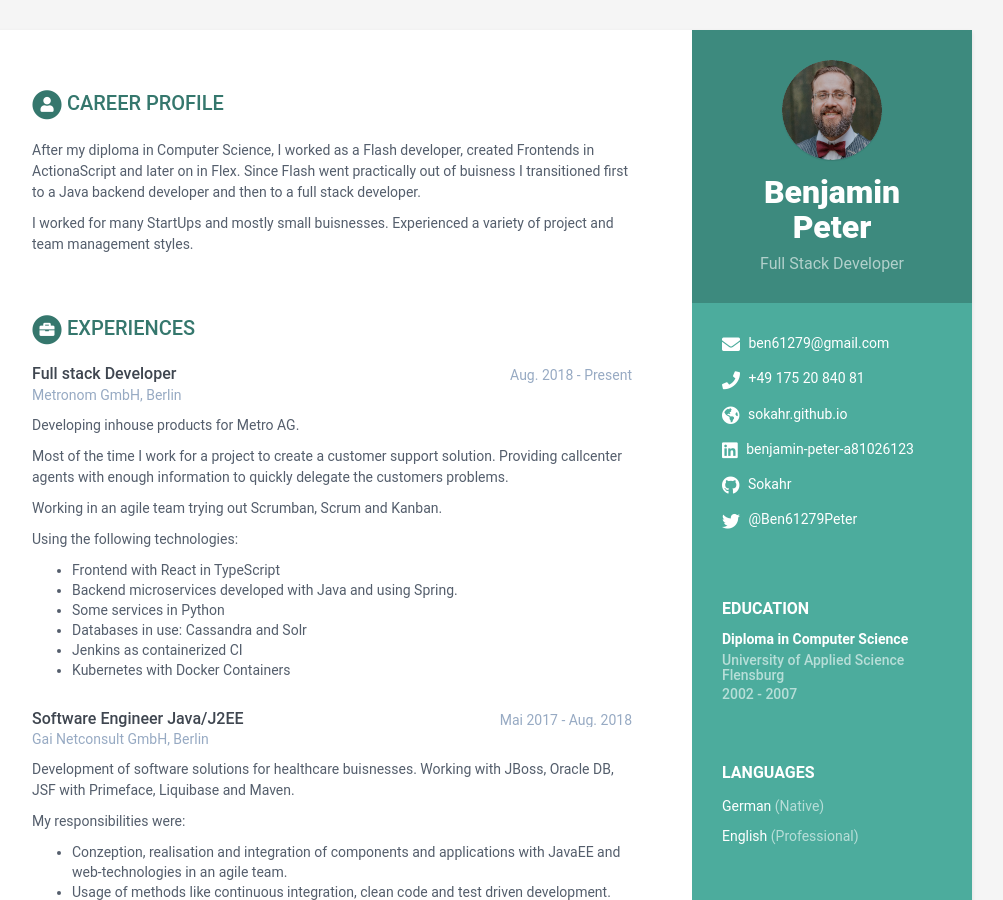
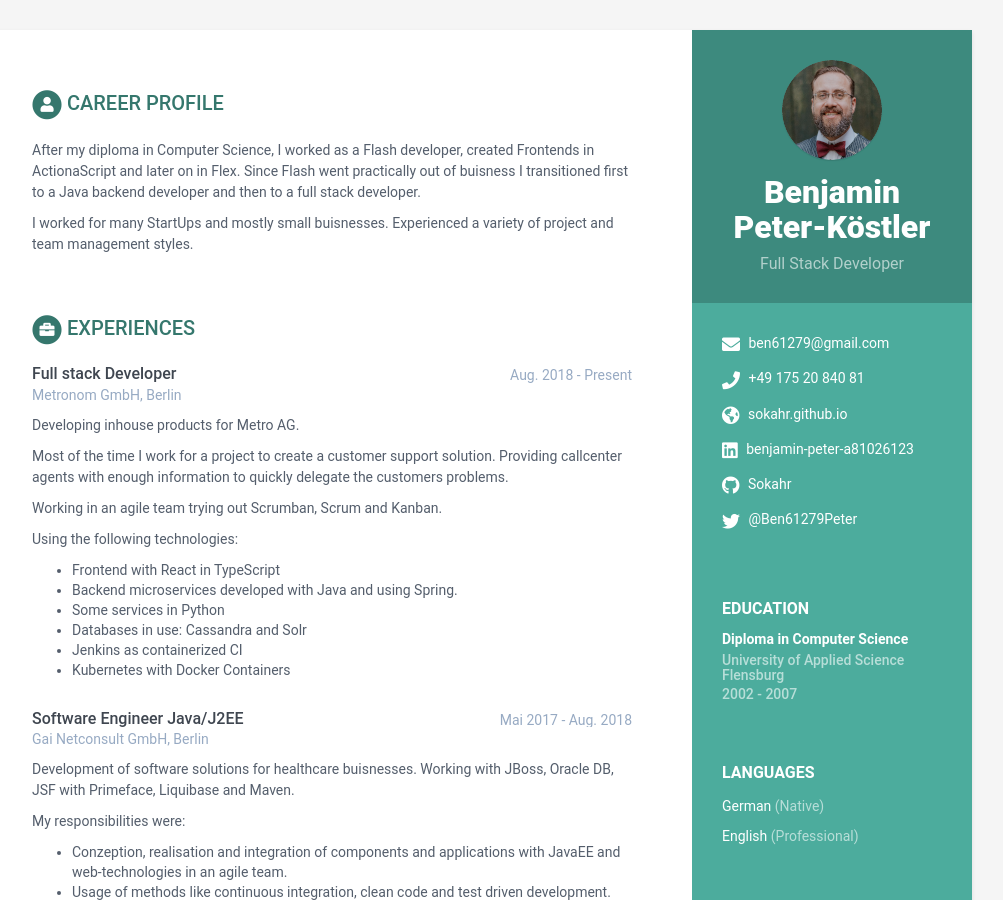
Before and after one commit to Sokahr/sokahr.github.io, a Jekyll site: the page built from index.html, in a window 1280 px wide and 900 px high. Shown: the whole window, without its empty margins (168-1171 px from the left). Built offline with Jekyll 4.4.1, drawn with Linux system fonts in a browser that asks for light colours.

Commit message:
Changed my surename

```diff
--- a/_data/data.yml
+++ b/_data/data.yml
@@ -7,7 +7,7 @@ sidebar:
     education: True # set to False if you want education in main section instead of in sidebar
 
     # Profile information
-    name: Benjamin Peter
+    name: Benjamin Peter-Köstler
     tagline: Full Stack Developer
     avatar: profile.png  #place a 100x100 picture inside /assets/images/ folder and provide the name of the file below
 
```
